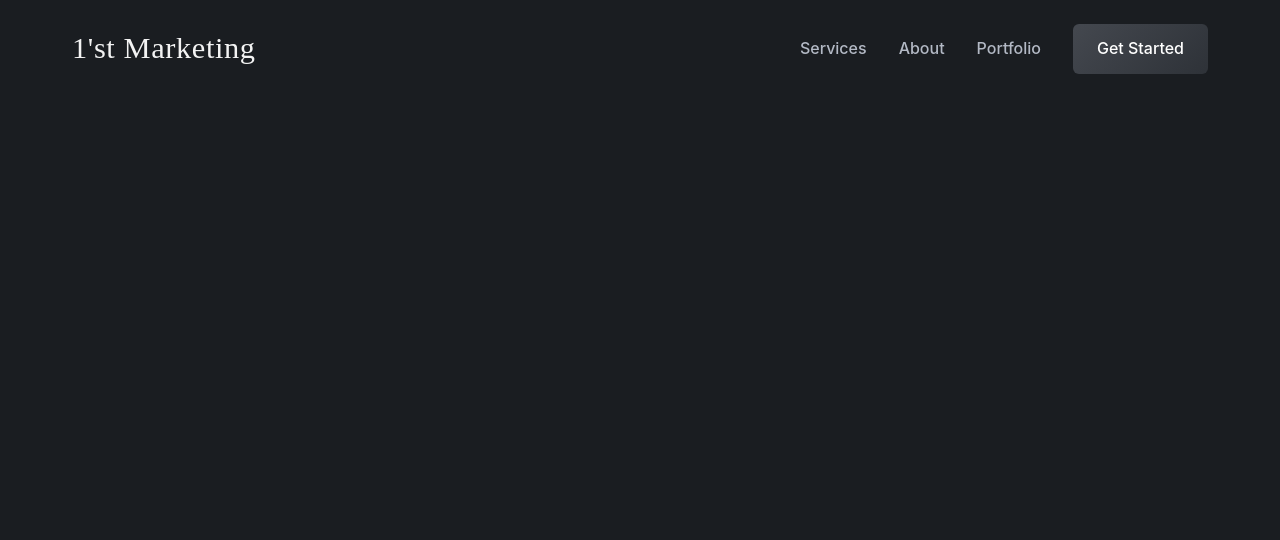
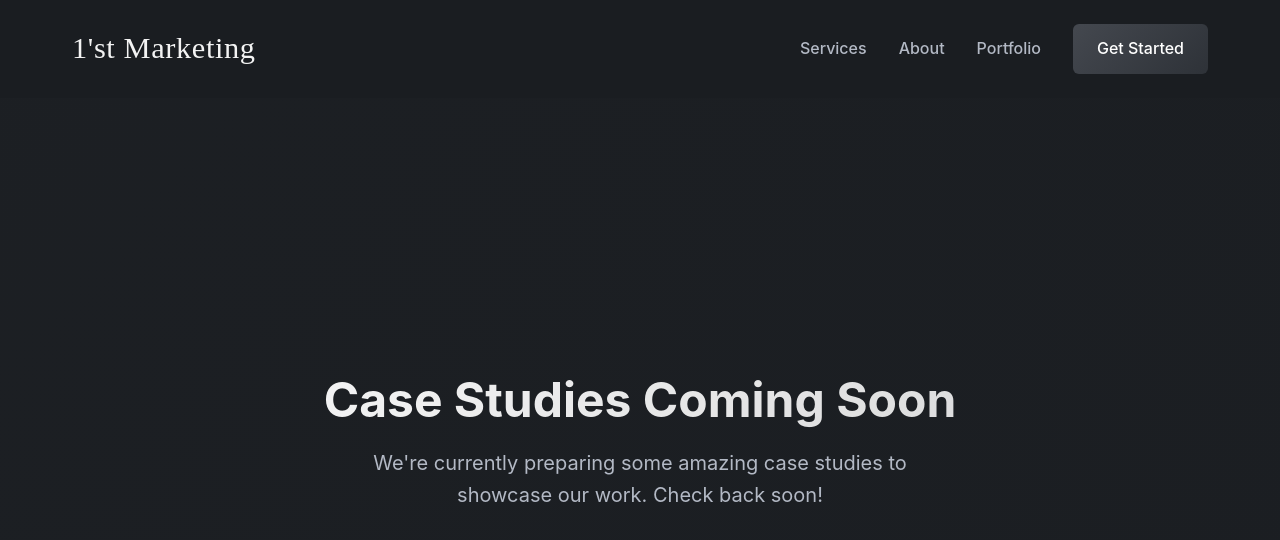
Before and after one commit to dawsonknudtson/first-marketing, a React (Create React App) app: page /portfolio in a window 1280 px wide. Shown: the top 540 px of the page. Built offline with nearby package versions, Linux system fonts and the light colour scheme.

Commit message:
portfolio - start

```diff
--- a/src/App.js
+++ b/src/App.js
@@ -3,6 +3,7 @@ import { BrowserRouter as Router, Routes, Route } from 'react-router-dom';
 import Navbar from './components/Navbar';
 import Home from './components/Home';
 import BookCall from './components/BookCall';
+import Portfolio from './components/Portfolio';
 
 function App() {
   return (
@@ -11,6 +12,7 @@ function App() {
       <Routes>
         <Route path="/" element={<Home />} />
         <Route path="/contact" element={<BookCall />} />
+        <Route path="/portfolio" element={<Portfolio />} />
       </Routes>
     </Router>
   );
--- /dev/null
+++ b/src/components/Portfolio.jsx
@@ -0,0 +1,69 @@
+import React from 'react';
+import styled from 'styled-components';
+
+const PortfolioContainer = styled.div`
+  margin-top: 80px; // Account for fixed navbar
+  min-height: calc(100vh - 80px);
+  background: var(--background);
+  position: relative;
+  overflow: hidden;
+  display: flex;
+  align-items: center;
+  justify-content: center;
+
+  &::before {
+    content: '';
+    position: absolute;
+    top: 0;
+    left: 0;
+    right: 0;
+    height: 100%;
+    background: var(--gradient-primary);
+    opacity: 0.05;
+    transform: skewY(-6deg);
+    transform-origin: top left;
+  }
+`;
+
+const ComingSoonContent = styled.div`
+  text-align: center;
+  position: relative;
+  padding: 2rem;
+`;
+
+const Title = styled.h1`
+  font-size: 3rem;
+  font-weight: 700;
+  margin-bottom: 1rem;
+  background: linear-gradient(135deg, rgba(255, 255, 255, 0.95) 0%, rgba(255, 255, 255, 0.85) 100%);
+  -webkit-background-clip: text;
+  -webkit-text-fill-color: transparent;
+
+  @media (max-width: 768px) {
+    font-size: 2.5rem;
+  }
+`;
+
+const Subtitle = styled.p`
+  font-size: 1.25rem;
+  color: var(--text-secondary);
+  max-width: 600px;
+  margin: 0 auto;
+  line-height: 1.6;
+`;
+
+function Portfolio() {
+  return (
+    <PortfolioContainer>
+      <ComingSoonContent>
+        <Title>Case Studies Coming Soon</Title>
+        <Subtitle>
+          We're currently preparing some amazing case studies to showcase our work.
+          Check back soon!
+        </Subtitle>
+      </ComingSoonContent>
+    </PortfolioContainer>
+  );
+}
+
+export default Portfolio;
```
